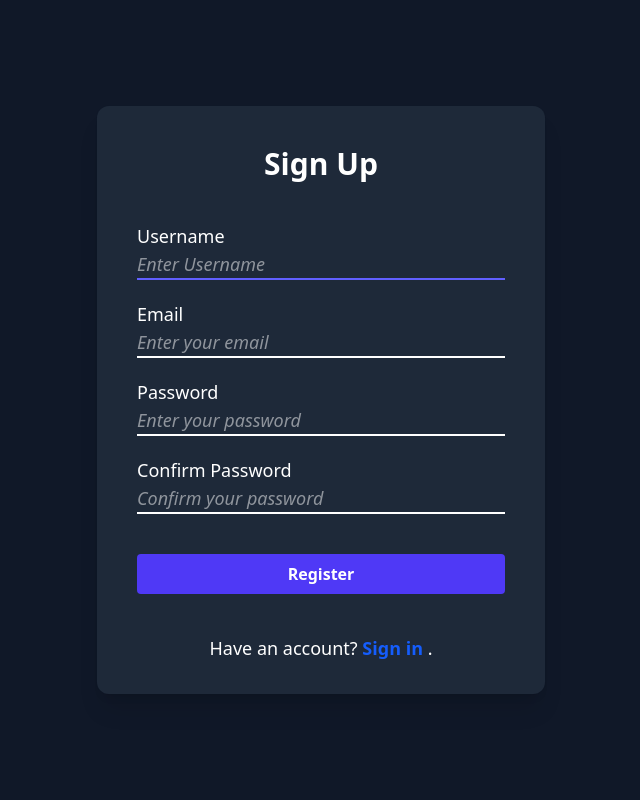
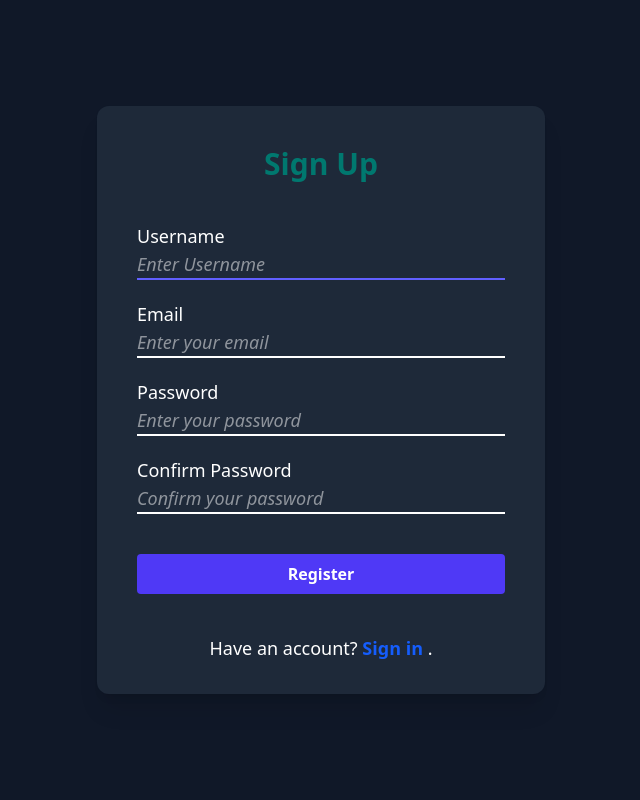
Before and after one commit to Akelvino/Authentication-Application, a Django app: page /register/ in a window 1280 px wide. Shown: the whole page, without its empty margins (319-959 px from the left). Run offline with Django 5.2, Linux system fonts and the light colour scheme.

Commit message:
added requirements.txtx file

```diff
--- a/core/static/dist/style.css
+++ b/core/static/dist/style.css
@@ -10,6 +10,7 @@
     --color-orange-100: oklch(95.4% 0.038 75.164);
     --color-orange-500: oklch(70.5% 0.213 47.604);
     --color-orange-700: oklch(55.3% 0.195 38.402);
+    --color-teal-700: oklch(51.1% 0.096 186.391);
     --color-blue-600: oklch(54.6% 0.245 262.881);
     --color-blue-800: oklch(42.4% 0.199 265.638);
     --color-indigo-400: oklch(67.3% 0.182 276.935);
@@ -215,6 +216,9 @@
   .inline-block {
     display: inline-block;
   }
+  .table {
+    display: table;
+  }
   .h-screen {
     height: 100vh;
   }
@@ -230,11 +234,17 @@
   .max-w-md {
     max-width: var(--container-md);
   }
+  .border-collapse {
+    border-collapse: collapse;
+  }
   .transform {
     transform: var(--tw-rotate-x,) var(--tw-rotate-y,) var(--tw-rotate-z,) var(--tw-skew-x,) var(--tw-skew-y,);
   }
   .cursor-pointer {
     cursor: pointer;
+  }
+  .resize {
+    resize: both;
   }
   .flex-col {
     flex-direction: column;
@@ -257,6 +267,10 @@
   }
   .rounded-sm {
     border-radius: var(--radius-sm);
+  }
+  .border {
+    border-style: var(--tw-border-style);
+    border-width: 1px;
   }
   .border-1 {
     border-style: var(--tw-border-style);
@@ -365,8 +379,14 @@
   .text-orange-700 {
     color: var(--color-orange-700);
   }
+  .text-teal-700 {
+    color: var(--color-teal-700);
+  }
   .text-white {
     color: var(--color-white);
+  }
+  .underline {
+    text-decoration-line: underline;
   }
   .shadow-\[8px_8px_8px_\#c5c5c5\,inset_-8px_-8px_8px_\#ffffff\] {
     --tw-shadow: 8px 8px 8px var(--tw-shadow-color, #c5c5c5), inset -8px -8px 8px var(--tw-shadow-color, #ffffff);
@@ -384,11 +404,18 @@
     --tw-ring-shadow: var(--tw-ring-inset,) 0 0 0 calc(1px + var(--tw-ring-offset-width)) var(--tw-ring-color, currentcolor);
     box-shadow: var(--tw-inset-shadow), var(--tw-inset-ring-shadow), var(--tw-ring-offset-shadow), var(--tw-ring-shadow), var(--tw-shadow);
   }
+  .ring-gray-900 {
+    --tw-ring-color: var(--color-gray-900);
+  }
   .ring-gray-900\/5 {
     --tw-ring-color: color-mix(in srgb, oklch(21% 0.034 264.665) 5%, transparent);
     @supports (color: color-mix(in lab, red, red)) {
       --tw-ring-color: color-mix(in oklab, var(--color-gray-900) 5%, transparent);
     }
+  }
+  .outline {
+    outline-style: var(--tw-outline-style);
+    outline-width: 1px;
   }
   .duration-300 {
     --tw-duration: 300ms;
@@ -555,6 +582,11 @@
   inherits: false;
   initial-value: 0 0 #0000;
 }
+@property --tw-outline-style {
+  syntax: "*";
+  inherits: false;
+  initial-value: solid;
+}
 @property --tw-duration {
   syntax: "*";
   inherits: false;
@@ -584,6 +616,7 @@
       --tw-ring-offset-width: 0px;
       --tw-ring-offset-color: #fff;
       --tw-ring-offset-shadow: 0 0 #0000;
+      --tw-outline-style: solid;
       --tw-duration: initial;
     }
   }
--- a/core/templates/core/index.html
+++ b/core/templates/core/index.html
@@ -12,7 +12,7 @@
     <form action="{% url 'logout' %}" method="POST">
         {% csrf_token %}
         <div class="flex justify-center items-center gap-4">
-            <button type="submit" class="shadow-[inset_6px_6px_12px_#c5c5c5,inset_-6px_-6px_12px_#ffffff] py-[0.7em] px-[1.7em] text-[#090909] text-[18px] border-1 border-[#e8e8e8] border-solid cursor-pointer">Logout</button>
+            <button type="submit" class="shadow-[inset_6px_6px_12px_#c5c5c5,inset_-6px_-6px_12px_#ffffff] py-[0.7em] px-[1.7em] text-[#090909] text-[18px]  border-[#e8e8e8] border-solid cursor-pointer">Logout</button>
         </div>
     </form>
     {% endif %}
--- a/core/templates/core/register.html
+++ b/core/templates/core/register.html
@@ -1,9 +1,9 @@
 {% extends 'base.html' %}
 {% block content %}
 
-<div class="mx-auto flex w-[30rem] min-h-screen w-full items-center justify-center bg-gray-900 text-white">
+<div class="mx-auto flex  min-h-screen w-full items-center justify-center bg-gray-900 text-white">
     <div class="space-y-10 relative mx-auto w-full max-w-md bg-gray-800 px-6 pt-10 pb-8 shadow-xl ring-1 ring-gray-900/5 sm:rounded-xl sm:px-10">
-         <h1 class="text-center text-3xl font-semibold">Sign Up</h1>
+         <h1 class="text-center text-3xl font-semibold text-teal-700">Sign Up</h1>
         <form action="" method="POST">
             {% csrf_token %}
             <div
```
Also changed, not shown: requirements.txt (added, +10 -0 lines).
